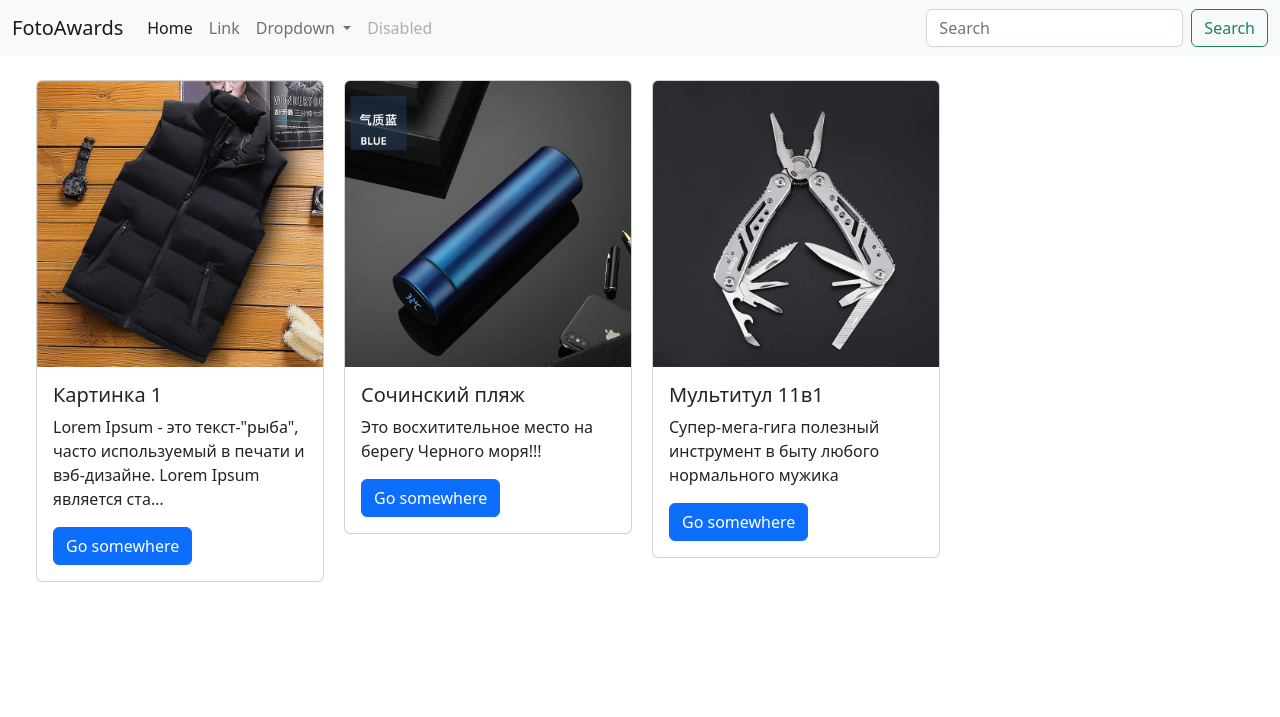
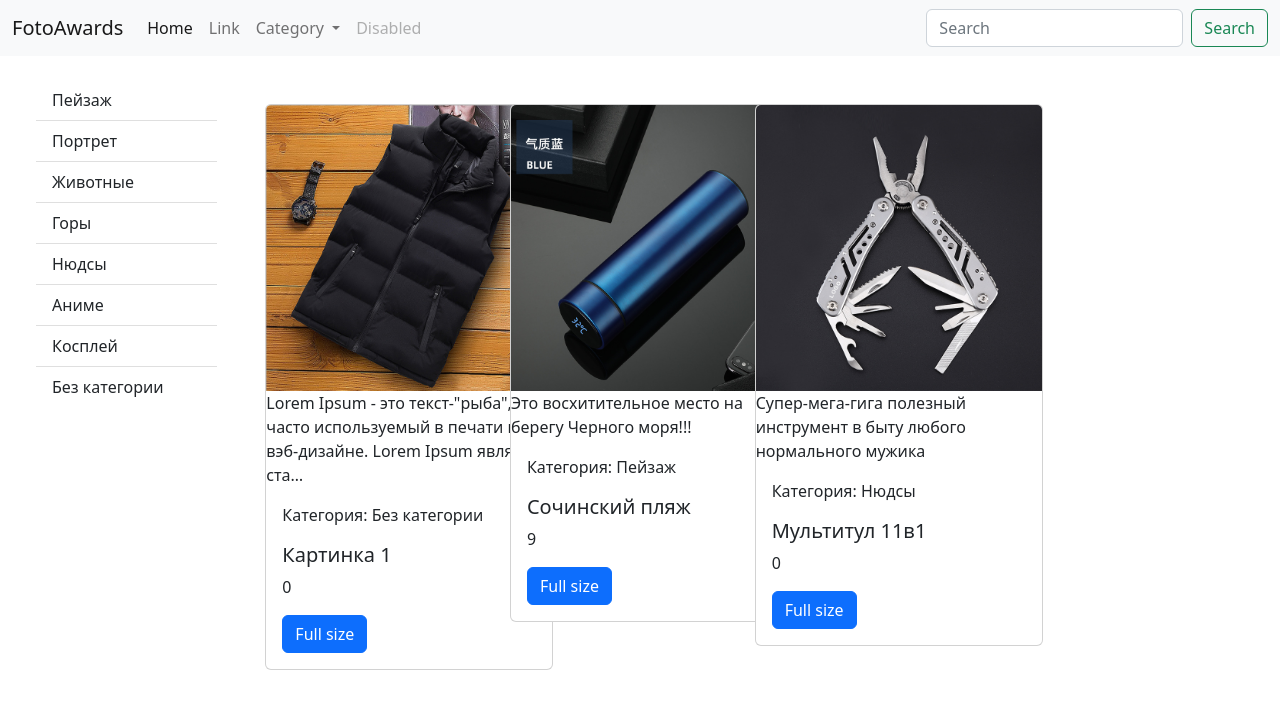
Before and after one commit to Oman69/fotoawards, a Django app: page / in a window 1280 px wide. Shown: the top 717 px of the page. Run offline with Django 4.2, Linux system fonts and the light colour scheme; data comes from the database, SQL or seed files in the repository; both versions use the stored data as it was after the commit.

Commit message:
Close day 1

```diff
--- a/foto/templates/foto/base.html
+++ b/foto/templates/foto/base.html
@@ -24,7 +24,7 @@
         </li>
         <li class="nav-item dropdown">
           <a class="nav-link dropdown-toggle" href="#" role="button" data-bs-toggle="dropdown" aria-expanded="false">
-            Dropdown
+            Category
           </a>
           <ul class="dropdown-menu">
             <li><a class="dropdown-item" href="#">Action</a></li>
@@ -46,8 +46,22 @@
 </nav>
     <div class="container-fluid">
       <div class="row p-4">
-    {% block main_content %}
-    {% endblock %}
+          <div class="col-md-2">
+
+              <ul class="list-group list-group-flush">
+                  {% for item in categories %}
+                  <li class="list-group-item">{{ item.title }}</li>
+                  {% endfor%}
+                </ul>
+
+          </div>
+          <div class="col-md-10">
+              <div class="row p-4">
+              {% block main_content %}
+                {% endblock %}
+              </div>
+          </div>
+
         </div>
     </div>
 </body>
--- a/foto/templates/foto/home.html
+++ b/foto/templates/foto/home.html
@@ -4,12 +4,17 @@
 {% for item in Fotos %}
   <div class="col-md-3">
     <div class="card" style="width: 18rem;">
+
   <img src="{{ item.images.url }}" class="card-img-top" alt="{{ item.title}}">
+      <div class="mask">
+        <p class="card-text fs-6 ">{{ item.description|truncatechars:100 }}
+      </div>
   <div class="card-body">
+    <p class="card-text">Категория: {{ item.category }} </p>
     <h5 class="card-title">{{ item.title }}</h5>
-    <!--<p class="card-text">{{ item.description|truncatechars:100 }}</p>-->
-    <p class="card-text">{{ item.description|truncatechars:100 }}</p>
-    <a href="#" class="btn btn-primary">Go somewhere</a>
+
+    <p class="card-text">{{ item.voices }} <i class="bi bi-chat-heart-fill"></i> </p>
+    <a href="#" class="btn btn-primary">Full size</a>
   </div>
 </div>
 </div>
--- a/foto/views.py
+++ b/foto/views.py
@@ -5,7 +5,8 @@ from .models import Foto, Category
 
 def home(request):
     fotos = Foto.objects.all()
-    context = {'Fotos': fotos}
+    categories = Category.objects.all()
+    context = {'Fotos': fotos, 'categories': categories}
     return render(request, 'foto/home.html', context)
 
 
```
Also changed, not shown: foto/static/main.css (+25 -0 lines), db.sqlite3, media/media/4242651664_884975094.jpg (added).
